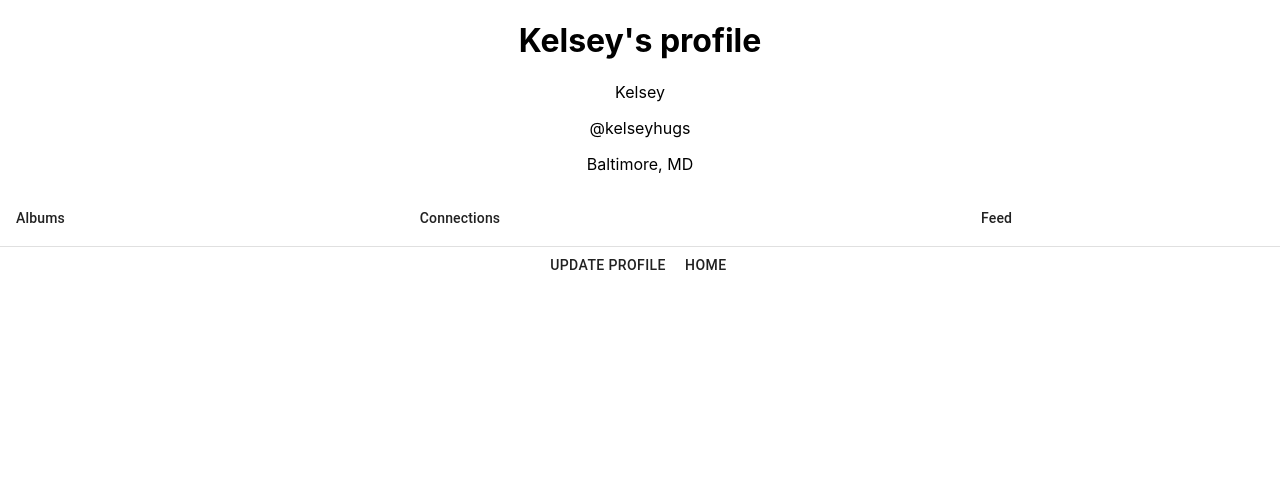
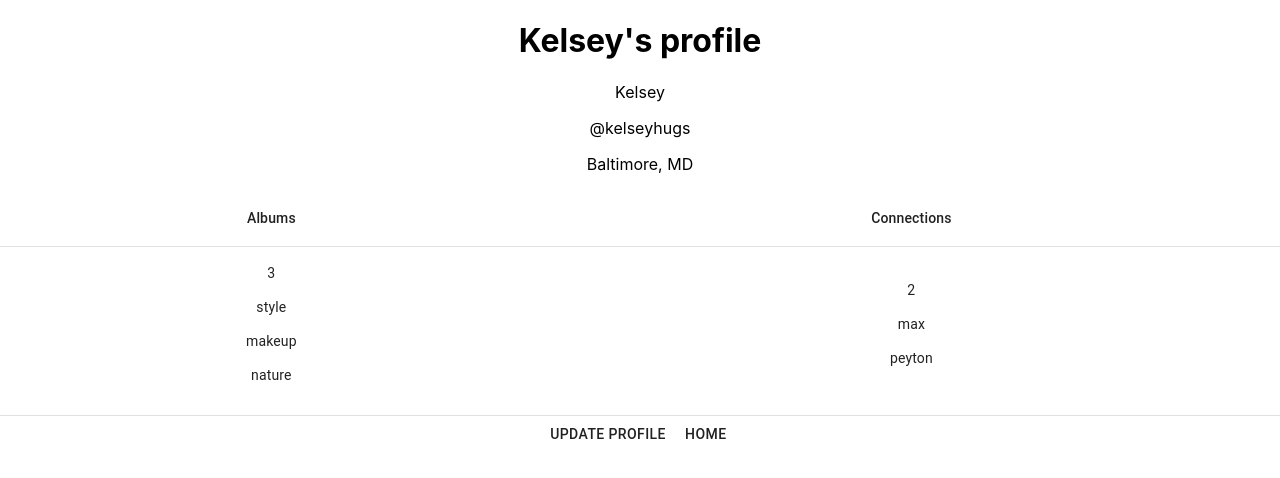
Before and after one commit to kelbri10/Connected-A-Social-Network, a React (Create React App) app in the folder client/: page / in a window 1280 px wide. Shown: the top 478 px of the page. Built offline with nearby package versions, Linux system fonts and the light colour scheme.

Commit message:
adds nested p tags to albums and connections in profile table

```diff
--- a/client/src/components/ProfileTable.tsx
+++ b/client/src/components/ProfileTable.tsx
@@ -1,14 +1,13 @@
 import React, { FC } from 'react';
 import { Table, TableBody, TableCell, TableContainer, TableHead, TableRow } from '@material-ui/core';
 
-const createProfilePage = (albums: {count: number, categories: string[]}, connections: {count: number, users: string[]}, feed: {count: number, posts: string[]} ) => {
-    return {albums, connections, feed};
+const createProfilePage = (albums: {count: number, categories: string[]}, connections: {count: number, users: string[]}) => {
+    return {albums, connections}
 }
 
 const row = createProfilePage(
     {count: 3, categories: ['style', 'makeup', 'nature']},
-    {count: 2, users: ['max', 'peyton']},
-    {count: 2, posts: ['text', 'picture']});
+    {count: 2, users: ['max', 'peyton']});
 
 const ProfileTable: FC = () => {
     return(
@@ -16,11 +15,26 @@ const ProfileTable: FC = () => {
             <Table>
                 <TableHead>
                     <TableRow>
-                        <TableCell>Albums</TableCell>
-                        <TableCell>Connections</TableCell>
-                        <TableCell>Feed</TableCell>
+                        <TableCell align='center'>Albums</TableCell>
+                        <TableCell align='center'>Connections</TableCell>
                     </TableRow>
                 </TableHead>
+
+                <TableBody>
+                    <TableRow>
+                        <TableCell align='center'>{row.albums.count}
+                            {row.albums.categories.map((item) => (
+                                <p>{item}</p>
+                            ))}
+                        </TableCell>
+                        <TableCell align='center'>{row.connections.count}
+                            {row.connections.users.map((item) => (
+                                <p>{item}</p>
+                            ))}
+                         </TableCell>
+                    </TableRow>
+
+                </TableBody>
             </Table>
         </TableContainer>
     )
```
